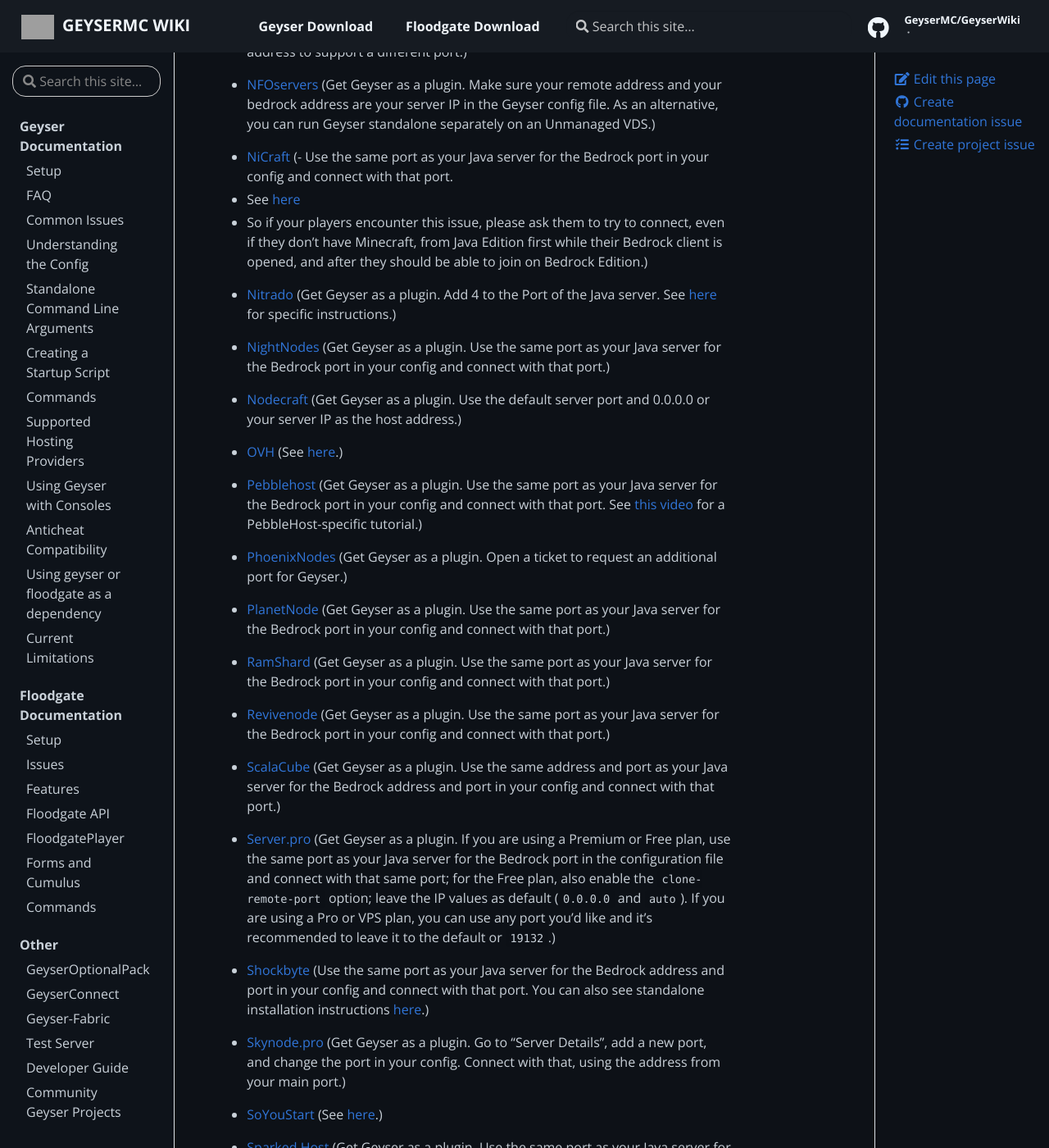
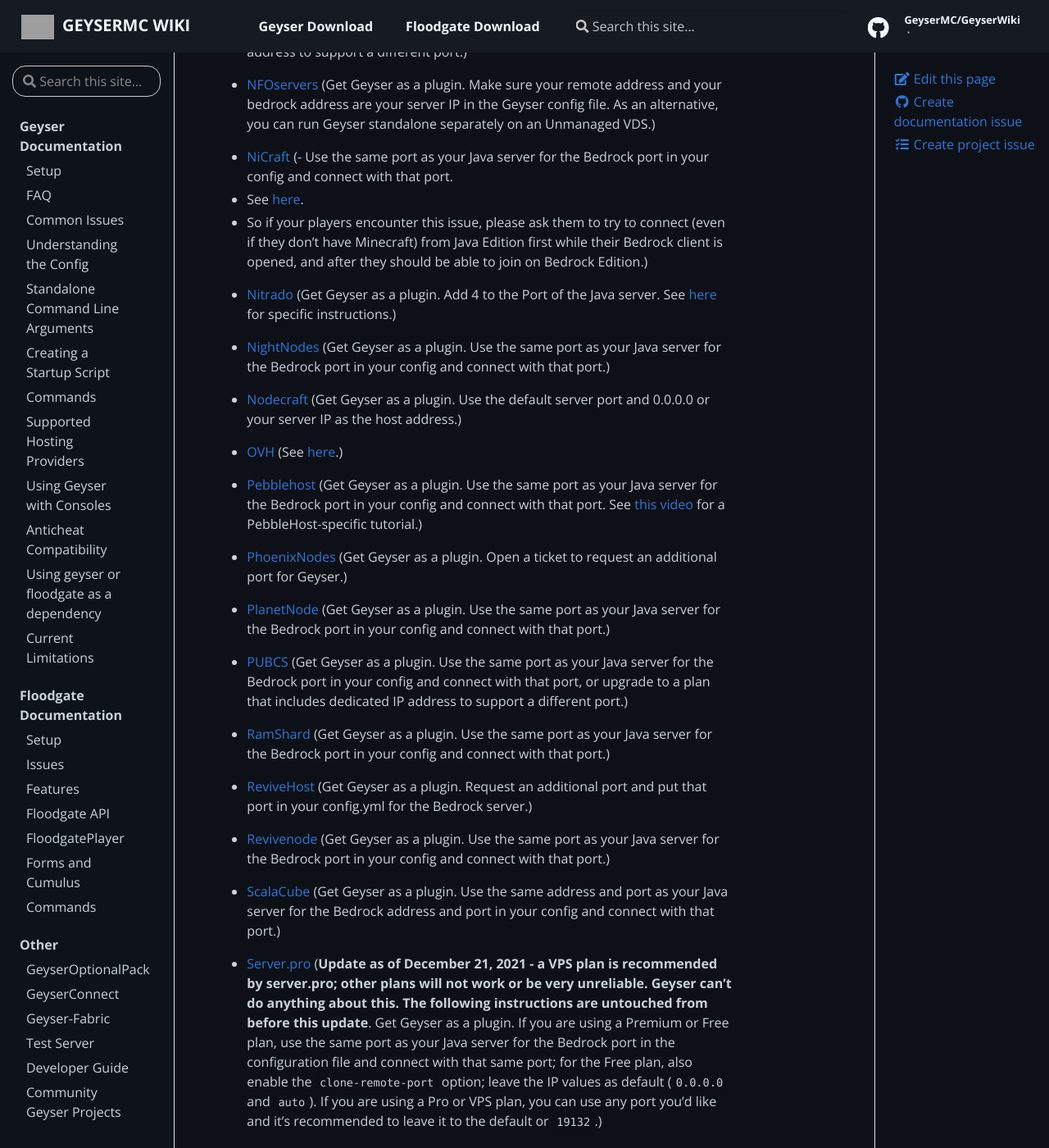
Before and after one commit to GeyserMC/GeyserWiki, a Jekyll site: the page built from _docs/geyser/supported-hosting-providers.md, in a window 1280 px wide and 1400 px high, scrolled down 4078 px. Shown: the whole window at 82% size. Built offline with Jekyll 4.4.1, drawn with Linux system fonts in a browser that asks for light colours; nearby versions of some CDN libraries; some of the changed text lies outside the part shown; grey boxes are pictures that could not be loaded.

Commit message:
Update to most recent iteration

```diff
--- a/_data/providers.json
+++ b/_data/providers.json
@@ -123,11 +123,6 @@
       "description": "Get Geyser as a plugin. Use the same port as your Java server for the Bedrock port in your config and connect with that port; note that this provider appears to only provide service in Russia."
     },
     {
-      "name": "CubedHost",
-      "url": "https://cubedhost.com/",
-      "description": "Get Geyser a plugin. Use the same address as your Java server for the Bedrock address in your config. See [here](https://cubedhost.com/help/en/articles/4632618-how-can-bedrock-players-join-my-java-edition-server) for specific instructions."
-    },
-    {
       "name": "Dashflo.net",
       "url": "https://dashflo.net/",
       "description": "Get Geyser as a plugin. Use the same port as your Java server for the Bedrock port in your config and connect with that port, or buy a dedicated IP address to support a different port."
@@ -136,6 +131,11 @@
       "name": "DedicatedMC",
       "url": "https://dedicatedmc.io/",
       "description": "Get Geyser as a plugin. Need to ask to open the default bedrock port."
+    },
+    {
+      "name": "EnviroMC",
+      "url": "https://enviromc.host/",
+      "description": "Get Geyser as a plugin. Use the same port as your Java server for the Bedrock port in your config and connect with that port."
     },
     {
       "name": "ExtraVM",
@@ -175,7 +175,7 @@
     {
       "name": "FreeMcServer.net",
       "url": "https://freemcserver.net",
-      "description": "Get Geyser as a plugin. (Create a UDP port in the ports tab then type it in your config and connect with that port."
+      "description": "Get Geyser as a plugin. Create a UDP port in the ports tab then type it in your config and connect with that port."
     },
     {
       "name": "Futurehosting",
@@ -208,6 +208,11 @@
       "description": "Get Geyser as a plugin. Use the one of the available ports allocated for your server, for the Bedrock port in your config and connect with that port."
     },
     {
+      "name": "hokus",
+      "url": "https://hokus.me",
+      "description": "Get Geyser as a plugin. Use the same port as your Java server for the Bedrock port in your config and connect with that port."
+    },
+    {
       "name": "HostMC4Free",
       "url": "https://hostmc4free.com",
       "description": "Order new service, choose Geyser in Bedrock section, and open a ticket to request a second port all ports support UDP"
@@ -226,11 +231,6 @@
       "name": "Hexit",
       "url": "https://client.hexit.cc/",
       "description": "Get Geyser as a plugin. Use the same port as your Java server for the Bedrock port in your config and connect with that port."
-    },
-    {
-      "name": "KolakZ Network",
-      "url": "https://kolakz.com/",
-      "description": "Get Geyser as a plugin. Need to ask to open the default bedrock port."
     },
     {
       "name": "MC-HOST24.de",
@@ -265,7 +265,7 @@
     {
       "name": "NiCraft",
       "url": "https://www.ni-host.com/",
-      "description": "- Use the same port as your Java server for the Bedrock port in your config and connect with that port.\n- See [here](https://github.com/GeyserMC/Geyser/wiki/Fixing-%22Unable-to-Connect-to-World%22#bedrock-players-can-connect-after-hitting-the-server-on-a-tcp-port-eg-on-java-or-a-website-on-the-same-server)\n- So if your players encounter this issue, please ask them to try to connect, even if they don't have Minecraft, from Java Edition first while their Bedrock client is opened, and after they should be able to join on Bedrock Edition."
+      "description": "- Use the same port as your Java server for the Bedrock port in your config and connect with that port.\n- See [here](https://github.com/GeyserMC/Geyser/wiki/Fixing-%22Unable-to-Connect-to-World%22#bedrock-players-can-connect-after-hitting-the-server-on-a-tcp-port-eg-on-java-or-a-website-on-the-same-server).\n- So if your players encounter this issue, please ask them to try to connect (even if they don't have Minecraft) from Java Edition first while their Bedrock client is opened, and after they should be able to join on Bedrock Edition."
     },
     {
       "name": "Nitrado",
@@ -303,9 +303,19 @@
       "description": "Get Geyser as a plugin. Use the same port as your Java server for the Bedrock port in your config and connect with that port."
     },
     {
+      "name": "PUBCS",
+      "url": "https://pubcs.com",
+      "description": "Get Geyser as a plugin. Use the same port as your Java server for the Bedrock port in your config and connect with that port, or upgrade to a plan that includes dedicated IP address to support a different port."
+    },
+    {
       "name": "RamShard",
       "url": "https://ramshard.com/",
       "description": "Get Geyser as a plugin. Use the same port as your Java server for the Bedrock port in your config and connect with that port."
+    },
+    {
+      "name": "ReviveHost",
+      "url": "https://revivehost.com",
+      "description": "Get Geyser as a plugin. Request an additional port and put that port in your config.yml for the Bedrock server."
     },
     {
       "name": "Revivenode",
@@ -320,7 +330,7 @@
     {
       "name": "Server.pro",
       "url": "https://server.pro",
-      "description": "Get Geyser as a plugin. If you are using a Premium or Free plan, use the same port as your Java server for the Bedrock port in the configuration file and connect with that same port; for the Free plan, also enable the `clone-remote-port` option; leave the IP values as default (`0.0.0.0` and `auto`). If you are using a Pro or VPS plan, you can use any port you'd like and it's recommended to leave it to the default or `19132`."
+      "description": "**Update as of December 21, 2021 - a VPS plan is recommended by server.pro; other plans will not work or be very unreliable. Geyser can't do anything about this. The following instructions are untouched from before this update**. Get Geyser as a plugin. If you are using a Premium or Free plan, use the same port as your Java server for the Bedrock port in the configuration file and connect with that same port; for the Free plan, also enable the `clone-remote-port` option; leave the IP values as default (`0.0.0.0` and `auto`). If you are using a Pro or VPS plan, you can use any port you'd like and it's recommended to leave it to the default or `19132`."
     },
     {
       "name": "Shockbyte",
@@ -346,6 +356,11 @@
       "name": "SpawnMC",
       "url": "https://spawnmc.net/",
       "description": "Get Geyser as a plugin. Use the same port as your Java server for the Bedrock port in your config and connect with that port; note that this provider only provides service in China."
+    },
+    {
+      "name": "StellaNode",
+      "url": "https://stellanode.com/",
+      "description": "Get Geyser as a plugin. Open a support ticket on the billing panel to receive an additional UDP port to use for Geyser."
     },
     {
       "name": "STIPE",
```
